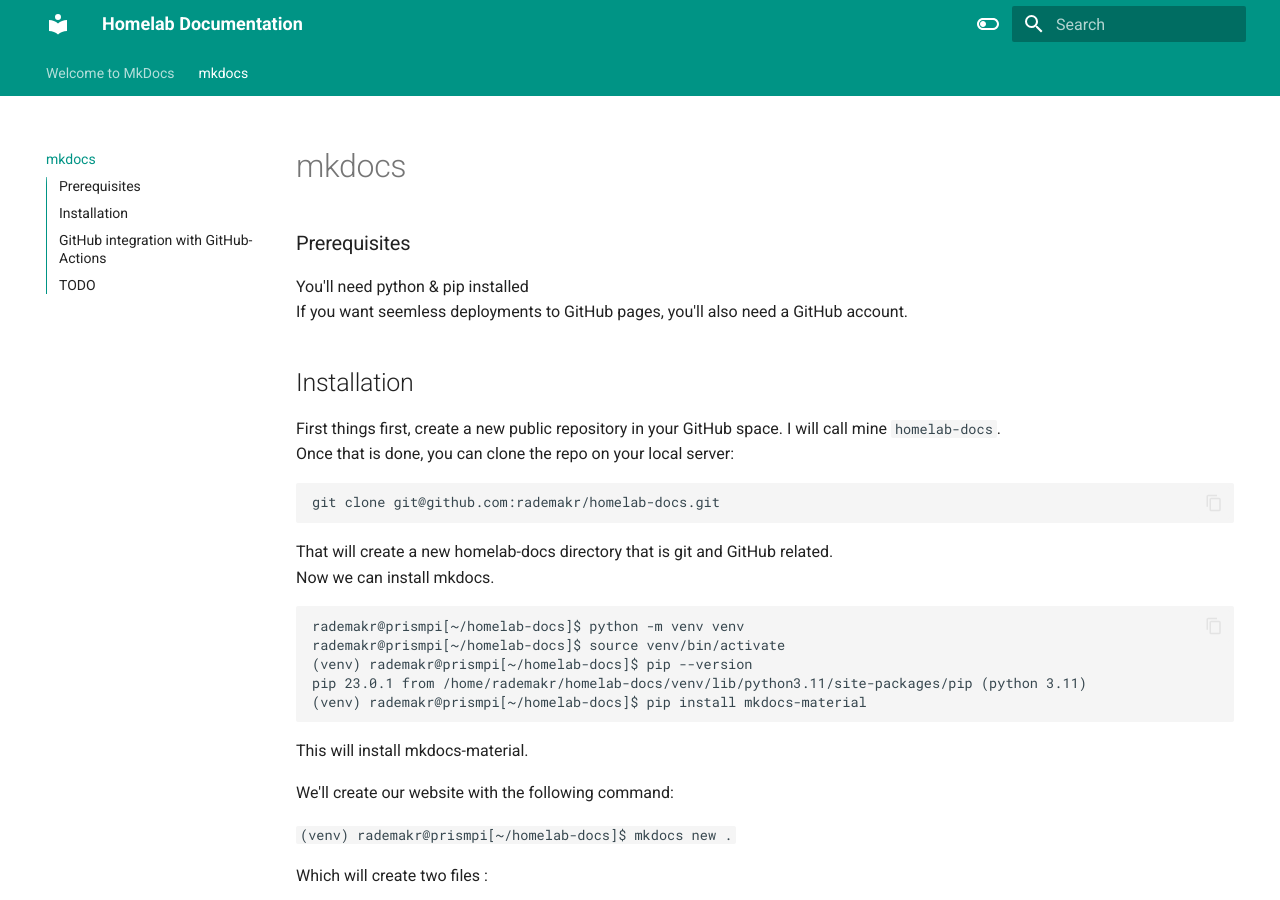
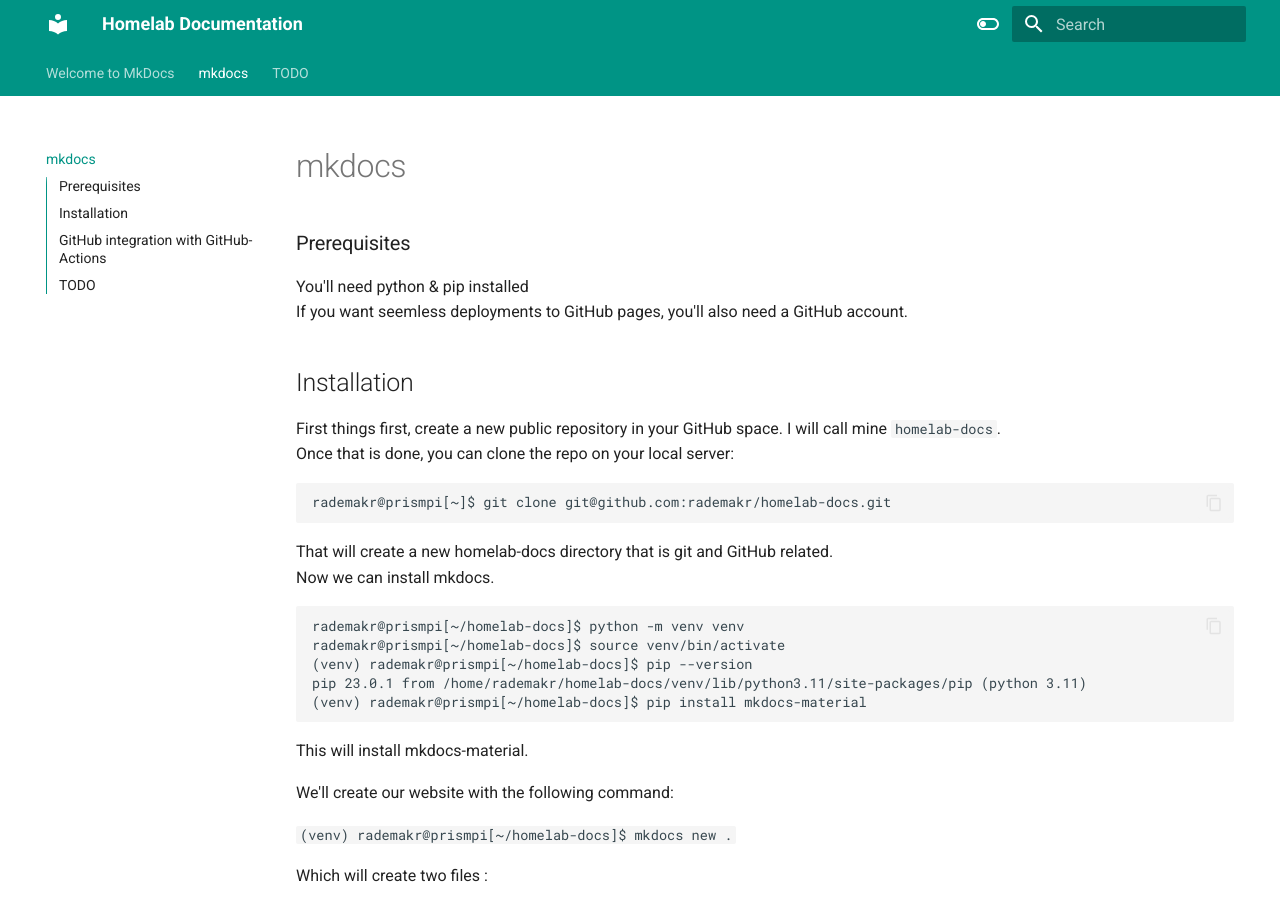
Before and after one commit to rademakr/homelab-docs, an MkDocs documentation site: the page built from docs/MkDocs_install.md, in a window 1280 px wide and 900 px high. Built offline with MkDocs 1.6.1 and Material for MkDocs 9.7.7, drawn with Linux system fonts in a browser that asks for light colours.

Commit message:
Added TODO and possibility of embedding images/screenshots in mkdocs

````diff
--- a/docs/MkDocs_install.md
+++ b/docs/MkDocs_install.md
@@ -11,7 +11,7 @@
 Once that is done, you can clone the repo on your local server:
 
 ```
-git clone git@github.com:rademakr/homelab-docs.git
+rademakr@prismpi[~]$ git clone git@github.com:rademakr/homelab-docs.git
 ```
 
 That will create a new homelab-docs directory that is git and GitHub related.
--- a/mkdocs.yml
+++ b/mkdocs.yml
@@ -53,6 +53,7 @@
   - pymdownx.superfences
   - pymdownx.mark
   - attr_list
+  - md_in_html
   - pymdownx.emoji:
       emoji_index: !!python/name:material.extensions.emoji.twemoji
       emoji_generator: !!python/name:material.extensions.emoji.twemoji
````
Also changed, not shown: docs/TODO.md (added, +22 -0 lines).
